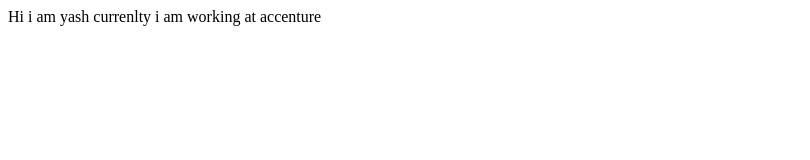
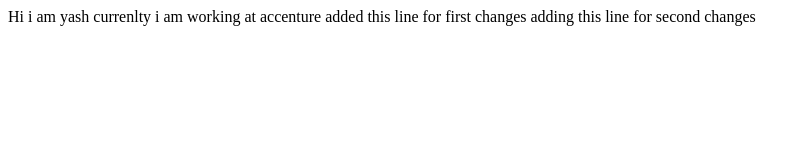
Before and after one commit to yashpatidar17/yashpatidar-demo-portfolio, a plain HTML site: page index.html in a window 1280 px wide. Shown: the whole page, without its empty margins (0-810 px from the left). Drawn offline with Linux system fonts and the light colour scheme.

Commit message:
added lines for second changes
adding some new lines

```diff
--- a/index.html
+++ b/index.html
@@ -9,5 +9,7 @@
 <body>
     Hi i am yash
     currenlty i am working at accenture
+    added this line for first changes
+    adding this line for second changes
 </body>
 </html>
```
